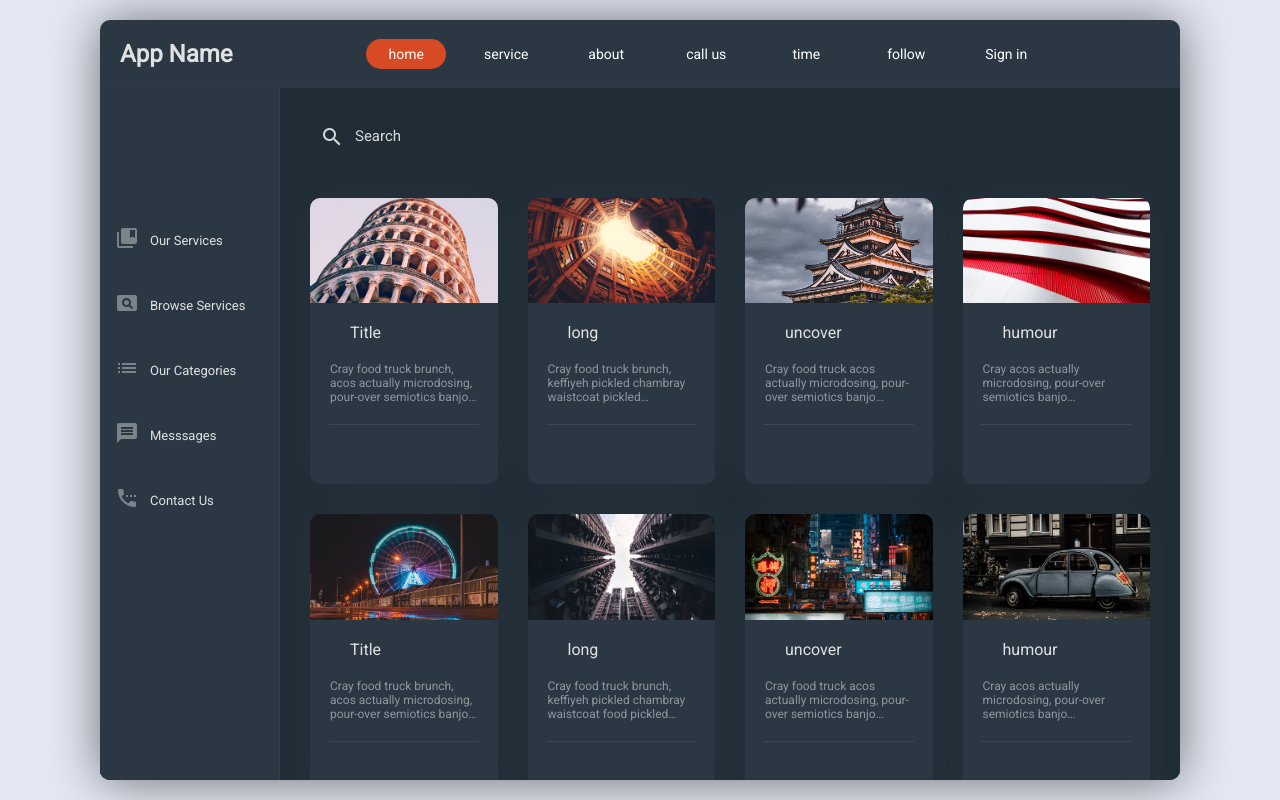
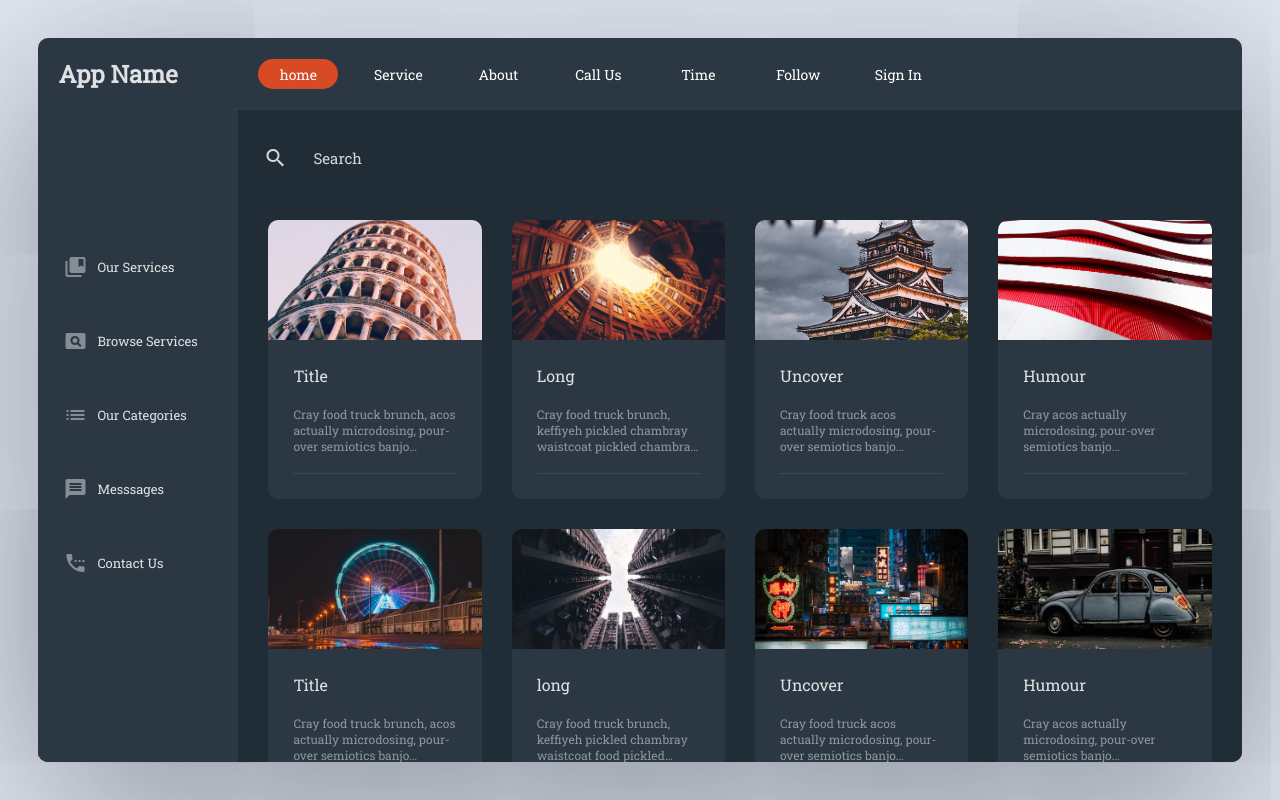
Before and after one commit to AnSargsyan/LayoutTest, a plain HTML site: page Test1.html in a window 1280 px wide. Drawn offline with nearby package versions, Linux system fonts and the light colour scheme.

Commit message:
Test
Test

```diff
--- a/Test1.html
+++ b/Test1.html
@@ -2,7 +2,7 @@
 <html>
 <head>
     <link rel="stylesheet" href="content/style/style.css" />
-    <link href="https://fonts.googleapis.com/css?family=Open+Sans|Roboto" rel="stylesheet">
+    <link href="https://fonts.googleapis.com/css?family=Roboto|Roboto+Slab" rel="stylesheet">
     <link href="https://fonts.googleapis.com/icon?family=Material+Icons" rel="stylesheet">
     <script src="https://ajax.googleapis.com/ajax/libs/jquery/2.1.3/jquery.min.js"></script>
     <script type="text/javascript" src="content/script/test.js"></script>
@@ -18,39 +18,28 @@
                     <ul id="nav_item"></ul>
                 </navigation>
             </header>
-            <wrapper>
                 <wrapper class="tab">
                     <div home selected="selected" name="home" class="main">
-                        <wrapper class="menu">
+                        <!-- <wrapper class="menu"> -->
                                 <div  class="menu">
                                     <navigation>
                                     </navigation>
-                                    <div class="nav_menu">
-                                        <p><i class="material-icons">
-                                                collections_bookmark
-                                                </i>Our Services</p>
-                                        <p><i class="material-icons">
-                                                pageview
-                                                </i>Browse Services</p>
-                                        <p><i class="material-icons">
-                                                list
-                                                </i>Our Categories</p>
-                                        <p><i class="material-icons">
-                                                message
-                                                </i>Messsages</p>
-                                        <p><i class="material-icons">
-                                                settings_phone
-                                                </i>Contact Us</p>
-                                    </div>
+                                    <ul class="nav_menu">
+                                        <li><i class="material-icons">collections_bookmark</i><text>Our Services</text></li>
+                                        <li><i class="material-icons">pageview</i><text>Browse Services</text></li>
+                                        <li><i class="material-icons">list</i><text>Our Categories</text></li>
+                                        <li><i class="material-icons">message</i><text>Messsages</text></li>
+                                        <li><i class="material-icons">settings_phone</i><text>Contact Us</text></li>
+                                    </ul>
                                 </div>
-                        </wrapper>
+                        <!-- </wrapper> -->
                         <div class="boxContainer">
                             <section>
                                 <navigation>
                                     <div search class="group"><i class="material-icons">
                                             search
                                             </i>
-                                        <input id="myInput" type="search" placeholder=" ">
+                                        <input id="myInput" type="text" placeholder=" ">
                                         <label>Search</label>
                                     </div>
                                 </navigation>
@@ -59,113 +48,141 @@
                                         <item>
                                             <box>
                                                 <imageBox><wrapImage style="background-image: url(content/image/alex.png)"></wrapImage></imagebox>
+                                                <textteg>
                                                 <titleBox><p>Title</p></titleBox>
                                                 <textBox><p>Cray food truck brunch, acos actually microdosing, pour-over semiotics banjo chicharrones retro fanny keffiyeh pickled chambray waistcoat food truck brunch.</p></textBox>
                                                 <ratingBox><line class="bar"></line></ratingBox>
+                                                </textteg>
                                             </box>
                                         </item>
                                         <item>
                                             <box>
                                                 <imagebox><wrapImage style="background-image: url(content/image/alexandre.png)" ></wrapImage></imagebox>
-                                                <titleBox><p>long </p></titleBox>
+                                                <textteg>
+                                                <titleBox><p>Long </p></titleBox>
                                                 <textBox><p>Cray food truck brunch, keffiyeh pickled chambray waistcoat pickled chambray waistcoat food food truck brunch.</p></textBox>
                                                 <ratingBox><line class="bar"></line></ratingBox>
+                                              </textteg>
                                             </box>
                                         </item>
                                         <item>
                                             <box>
                                                 <imageBox><wrapImage  style="background-image: url(content/image/banter.png)" ></wrapImage></imagebox>
-                                                <titleBox><p>uncover</p></titleBox>
+                                                    <textteg>
+                                                <titleBox><p>Uncover</p></titleBox>
                                                 <textBox><p>Cray food truck acos actually microdosing, pour-over semiotics banjo chicharrones retro fanny keffiyeh pickled chambray waistcoat food truck brunch.</p></textBox>
                                                 <ratingBox><line class="bar"></line></ratingBox>
+                                            </textteg>
                                             </box>
                                         </item>
                                         <item>
                                             <box>
                                                 <imageBox><wrapImage style="background-image: url(content/image/denys.png)" ></wrapImage></imagebox>
-                                                <titleBox><p>humour</p></titleBox>
+                                                <textteg>
+                                                <titleBox><p>Humour</p></titleBox>
                                                 <textBox><p>Cray acos actually microdosing, pour-over semiotics banjo chicharrones retro fanny waistcoat food truck brunch.</p></textBox>
                                                 <ratingBox><line class="bar"></line></ratingBox>
+                                            </textteg>
                                             </box>
                                         </item>
                                         <item>
                                             <box>
                                                 <imageBox><wrapImage style="background-image: url(content/image/1.webp)"></wrapImage></imagebox>
+                                                <textteg>
                                                 <titleBox><p>Title</p></titleBox>
                                                 <textBox><p>Cray food truck brunch, acos actually microdosing, pour-over semiotics banjo chicharrones retro fanny keffiyeh pickled chambray waistcoat food truck brunch.</p></textBox>
                                                 <ratingBox><line class="bar"></line></ratingBox>
+                                            </textteg>
                                             </box>
                                         </item>
                                         <item>
                                             <box>
                                                 <imagebox><wrapImage style="background-image: url(content/image/2.webp)" ></wrapImage></imagebox>
+                                                <textteg>
                                                 <titleBox><p>long </p></titleBox>
                                                 <textBox><p>Cray food truck brunch, keffiyeh pickled chambray waistcoat food pickled chambray waistcoat food truck brunch.</p></textBox>
                                                 <ratingBox><line class="bar"></line></ratingBox>
+                                            </textteg>
                                             </box>
                                         </item>
                                         <item>
                                             <box>
                                                 <imageBox><wrapImage  style="background-image: url(content/image/3.webp)" ></wrapImage></imagebox>
-                                                <titleBox><p>uncover</p></titleBox>
+                                                    <textteg>
+                                                <titleBox><p>Uncover</p></titleBox>
                                                 <textBox><p>Cray food truck acos actually microdosing, pour-over semiotics banjo chicharrones retro fanny keffiyeh pickled chambray waistcoat food truck brunch.</p></textBox>
                                                 <ratingBox><line class="bar"></line></ratingBox>
+                                            </textteg>
                                             </box>
                                         </item>
                                         <item>
                                             <box>
                                                 <imageBox><wrapImage style="background-image: url(content/image/4.webp)" ></wrapImage></imagebox>
-                                                <titleBox><p>humour</p></titleBox>
+                                                    <textteg>
+                                                <titleBox><p>Humour</p></titleBox>
                                                 <textBox><p>Cray acos actually microdosing, pour-over semiotics banjo chicharrones retro fanny waistcoat food truck brunch.</p></textBox>
                                                 <ratingBox><line class="bar"></line></ratingBox>
+                                            </textteg>
                                             </box>
                                         </item>
                                         <item>
                                             <box>
                                                 <imageBox><wrapImage style="background-image: url(content/image/5.webp)" ></wrapImage></imagebox>
-                                                <titleBox><p>humour</p></titleBox>
+                                                    <textteg>
+                                                <titleBox><p>Actually</p></titleBox>
                                                 <textBox><p>Cray acos actually microdosing, pour-over semiotics banjo chicharrones retro fanny waistcoat food truck brunch.</p></textBox>
                                                 <ratingBox><line class="bar"></line></ratingBox>
+                                            </textteg>
                                             </box>
                                         </item>
                                         <item>
                                             <box>
                                                 <imageBox><wrapImage style="background-image: url(content/image/6.webp)" ></wrapImage></imagebox>
-                                                <titleBox><p>humour</p></titleBox>
+                                                    <textteg>
+                                                <titleBox><p>Semiotics</p></titleBox>
                                                 <textBox><p>Cray acos actually microdosing, pour-over semiotics banjo chicharrones retro fanny waistcoat food truck brunch.</p></textBox>
                                                 <ratingBox><line class="bar"></line></ratingBox>
+                                            </textteg>
                                             </box>
                                         </item>
                                         <item>
                                             <box>
                                                 <imageBox><wrapImage style="background-image: url(content/image/7.webp)" ></wrapImage></imagebox>
-                                                <titleBox><p>humour</p></titleBox>
+                                                    <textteg>
+                                                <titleBox><p>Banjo</p></titleBox>
                                                 <textBox><p>Cray acos actually microdosing, pour-over semiotics banjo chicharrones retro fanny waistcoat food truck brunch.</p></textBox>
                                                 <ratingBox><line class="bar"></line></ratingBox>
+                                            </textteg>
                                             </box>
                                         </item>
                                         <item>
                                             <box>
                                                 <imageBox><wrapImage style="background-image: url(content/image/8.webp)" ></wrapImage></imagebox>
-                                                <titleBox><p>humour</p></titleBox>
+                                                    <textteg>
+                                                <titleBox><p>Background</p></titleBox>
                                                 <textBox><p>Cray acos actually microdosing, pour-over semiotics banjo chicharrones retro fanny waistcoat food truck brunch.</p></textBox>
                                                 <ratingBox><line class="bar"></line></ratingBox>
+                                            </textteg>
                                             </box>
                                         </item>
                                         <item>
                                             <box>
                                                 <imageBox><wrapImage style="background-image: url(content/image/9.webp)" ></wrapImage></imagebox>
+                                                    <textteg>
                                                 <titleBox><p>humour</p></titleBox>
                                                 <textBox><p>Cray acos actually microdosing, pour-over semiotics banjo chicharrones retro fanny waistcoat food truck brunch.</p></textBox>
                                                 <ratingBox><line class="bar"></line></ratingBox>
+                                            </textteg>
                                             </box>
                                         </item>
                                         <item>
                                             <box>
                                                 <imageBox><wrapImage style="background-image: url(content/image/10.webp)" ></wrapImage></imagebox>
-                                                <titleBox><p>humour</p></titleBox>
+                                                    <textteg>
+                                                <titleBox><p>Chicharrones</p></titleBox>
                                                 <textBox><p>Cray acos actually microdosing, pour-over semiotics banjo chicharrones retro fanny waistcoat food truck brunch.</p></textBox>
                                                 <ratingBox><line class="bar"></line></ratingBox>
+                                            </textteg>
                                             </box>
                                         </item>
                                     </div>
@@ -173,7 +190,7 @@
                             </section>
                         </div>
                     </div>
-                    <div name="service" class="main">
+                    <div name="Service" class="main">
                             <div class="column">
                                     <section large>
                                         <navigation>
@@ -363,7 +380,7 @@
                                     </section>
                                 </div>
                     </div>
-                    <div name="about" class="main">
+                    <div name="About" class="main">
                         <div class="column">
                             <section>
                                 <navigation>
@@ -421,7 +438,7 @@
                             </section>
                         </div>
                     </div>
-                    <div name="call us" class="main">
+                    <div name="Call Us" class="main">
                         <div class="column">
                             <section>
                                 <navigation>
@@ -491,7 +508,7 @@
                             </section>
                         </div>
                     </div>
-                    <div name="time" class="main">
+                    <div name="Time" class="main">
                         <div class="column">
                             <section>
                                 <scroller>
@@ -523,7 +540,7 @@
                             </section>
                         </div>
                     </div>
-                    <div name="follow" class="main">
+                    <div name="Follow" class="main">
                         <div class="column">
                             <section>
                                 <navigation>
@@ -559,7 +576,7 @@
                             </section>
                         </div>
                     </div>
-                    <div name="Sign in" class="main">
+                    <div name="Sign In" class="main">
                       <div formbox class="column">
                           <div small class="box">
                           </div>
@@ -645,7 +662,6 @@
                       </div>
                     </div>
                 </wrapper>
-            </wrapper>
         </container>
     </main>
 </body>
--- a/content/script/test.js
+++ b/content/script/test.js
@@ -5,7 +5,7 @@ window.onload = function () {
 
     for (let i = 0; i < tab_item.length; i++) {
         $(`<li>`).text($(tab_item[i]).attr('name')).appendTo($('ul#nav_item'));
-        var nav_item = $('li');
+        var nav_item = $('ul#nav_item').children();
         $(nav_item[0]).attr('selected', 'selected')
     }
         var myArr = [];
@@ -20,7 +20,6 @@ window.onload = function () {
             $('[selected = "selected"]').removeAttr('selected')
 
             $(nav_item[counter]).removeAttr('selected', 'selected')
-            $(tab_item[counter]).removeAttr('selected', 'selected')
 
             $(e.currentTarget).attr('selected', 'selected')
             var index = myArr.indexOf(e.currentTarget);
@@ -29,6 +28,15 @@ window.onload = function () {
 
         }
     }
+    var nav_menu = $('ul.nav_menu').children();
+    console.log(nav_menu);
+
+    nav_menu.click(function(event){
+        nav_menu.removeAttr('marked', 'marked');
+        $(this).attr('marked', 'marked')
+        event.preventDefault();
+
+   });
 
     $("#myInput").on("keyup", function() {
     var value = $(this).val().toLowerCase();
--- a/content/style/style.css
+++ b/content/style/style.css
@@ -6,8 +6,8 @@
 }
 
 body {
-    font-family: 'Open Sans', sans-serif;
     font-family: 'Roboto', sans-serif;
+    font-family: 'Roboto Slab', serif;
 }
 
 html, body, main {
@@ -19,7 +19,7 @@ html, body, main {
 
 main {
     display: flex;
-    padding: 20px 100px;
+    padding: 3%;
     background-color: #e4e8f3;
 }
 
@@ -37,13 +37,20 @@ ul, .main[selected] {
     display: flex;
 }
 
-i {
-    position: absolute;
-    left: 15px;
-    font-size: 21px;
-    top: 18px;
-    color: #ffffff61;
+.nav_menu ul {
+    justify-content: center;
+    align-items: center;
 }
+li[marked] {
+    box-shadow: inset 3px 0 0px 0px #d84a24ad;
+    background-color: hsla(209, 19%, 31%, 0.65);
+}
+
+li[marked] i {
+    color: #d84a24cc;
+    opacity: 1;
+}
+
 div[search] i {
     right: auto;
     top: 12px;
@@ -92,6 +99,7 @@ wrap {
 }
 
 logo {
+    width: 200px;
     padding: 10px;
     display: flex;
     flex-shrink: 0;
@@ -112,12 +120,21 @@ container {
     overflow: hidden;
     height: 100%;
     width: 100%;
-    box-shadow: 0 1px 50px #00020487;
+    box-shadow: 0 50px 200px rgba(47, 57, 66, 0.56);
 }
 
 scroller {
     overflow: auto;
     width: 100%;
+    height: 100%;
+}
+
+scroller::after {
+    content: "";
+    display: block;
+    width: 100%;
+    height: 50%;
+    overflow: hidden;
 }
 
 navigation {
@@ -126,35 +143,37 @@ navigation {
     /* justify-content: center; */
 }
 header navigation {
-    justify-content: center;
+    /* justify-content: center; */
     width: 100%;
 }
 
+li {
+    display: flex;
+    align-items: center;
+    list-style-type: none;
+    cursor: pointer;
+    user-select: none;
+}
+
 navigation #nav_item li {
-    display: flex;
     height: 30px;
     font-size: 14px;
     width: 80px;
     margin: 0 10px;
     justify-content: center;
-    align-items: center;
-    list-style-type: none;
-    cursor: pointer;
-    user-select: none;
     border-radius: 30px;
 }
 
-navigation li[selected] {
+navigation #nav_item li[selected] {
     background-color: #d84a24;
 }
 
-navigation li:hover {
+navigation #nav_item li:hover {
     background-color: #e67556;
 }
 
-navigation li:active, input[type=submit]:active, .nav_menu p:active  {
+navigation #nav_item li:active, input[type=submit]:active, .nav_menu li:active  {
     transform: translateY(1px);
-
 }
 
 .tab {
@@ -185,8 +204,13 @@ navigation li:active, input[type=submit]:active, .nav_menu p:active  {
     display: flex;
     flex-direction: column;
     flex-shrink: 0;
-    min-width: 155px;
+    min-width: 200px;
     padding: 100px 0 0 0;
+}
+
+.boxContainer {
+    display: flex;
+    flex-grow: 1;
 }
 
 box {
@@ -194,21 +218,21 @@ box {
     overflow: hidden;
     background-color: #2b3844;
     cursor: pointer;
-    box-shadow: 0 1px 50px #bfbfbf0d;
+    transition: 0.125s;
 }
 
 box:hover {
-    background-color: #475765;
-    transition: .012s;
+    background-color: hsla(209, 19%, 31%, 0.92);
+    box-shadow: 0 5px 30px rgba(6, 8, 10, 0.22);
 }
 
 box:hover wrapimage {
-    opacity: .8;
+    transform: scale(1.05);
+    filter: brightness(1.3);
 }
 
 box:active wrapimage {
-    transform: scale(1.2);
-    transition: 0.125s;
+    transform: scale(1);
 }
 
 item {
@@ -236,13 +260,18 @@ wrapImage {
 imageBox {
     position: relative;
     display: block;
-    /* height: 165px; */
+    overflow: hidden;
     padding-top: 56.25%;
+}
+
+textteg {
+        display: flex;
+    flex-direction: column;
+    padding: 25px;
 }
 
 titleBox {
     display: flex;
-    padding: 20px 20px 0 40px;
 }
 
 titleBox p {
@@ -258,7 +287,7 @@ textBox p {
     overflow: hidden;
 }
 textBox {
-    padding: 20px;
+    padding: 20px 0;
 }
 
 ratingBox, textBox {
@@ -267,33 +296,23 @@ ratingBox, textBox {
 }
 
 ratingBox {
-    padding: 30px 0;
     justify-content: center;
 }
 
 ratingBox .bar {
-        transform: none;
-        top: 0;
-        width: 80%;
-        background: #ffffff14;
+    transform: none;
+    background: #ffffff14;
 }
 
 box p
 {
     overflow: hidden;
     text-overflow: ellipsis;
+    user-select: none;
 }
 
 .container {
     padding: 10px;
-}
-.main[home] wrapper {
-    flex: 1;
-}
-
-.boxContainer {
-    flex: 5;
-    display: flex;
 }
 
 .main navigation {
@@ -304,30 +323,37 @@ box p
 
 .main navigation p {
     font-size: 20px;
+    color: #fff;
 }
 
 .menu {
     display: flex;
     flex-direction: column;
-    flex: 1;
     background: #2b3844;
     color: #fff;
-    box-shadow: inset -1px 0px 0px 0px #ffffff08;
+    /* box-shadow: inset -1px 0px 0px 0px #ffffff08; */
     user-select: none;
 }
 
-.menu p {
+.menu li {
     padding: 15px;
     font-size: 13px;
-    color: #ffffffd9;
+    color: rgba(255, 255, 255, 0.85);
 }
 
-.nav_menu p:hover {
-   background-color: #ffffff38;
+.nav_menu li:hover {
+    /* box-shadow: inset 3px 0 0px 0px #ffffffa1; */
+    background-color: hsla(209, 16%, 34%, 0.83);
+
+}
+.nav_menu li:hover i {
+    opacity: 1;
+
 }
 
-.nav_menu p {
-    padding: 25px 5px 25px 50px;
+.nav_menu i {
+    padding: 10px;
+    opacity: .5;
 }
 
 .column {
@@ -418,7 +444,7 @@ form {
 .group[search] input {
     font-size: 14px;
     color: #FFF;
-    padding: 0 50px;
+    padding: 0 25px;
 }
 
 .group[search] input:placeholder-shown ~ label {
@@ -551,7 +577,7 @@ input:not([placeholder=' ']):placeholder-shown ~ label {
     }
 }
 
-@media screen and (max-width: 700px) {
+@media screen and (max-width: 500px) {
     item {
         width: 100%;
     }
@@ -559,3 +585,13 @@ input:not([placeholder=' ']):placeholder-shown ~ label {
         flex-direction: column-reverse;
     }
 }
+
+@media screen and (max-width: 700px) {
+    .nav_menu {
+        min-width: 50px;
+    }
+
+    text {
+        display: none;
+    }
+}
```
Lines whose indentation alone changed are shown as unchanged.
